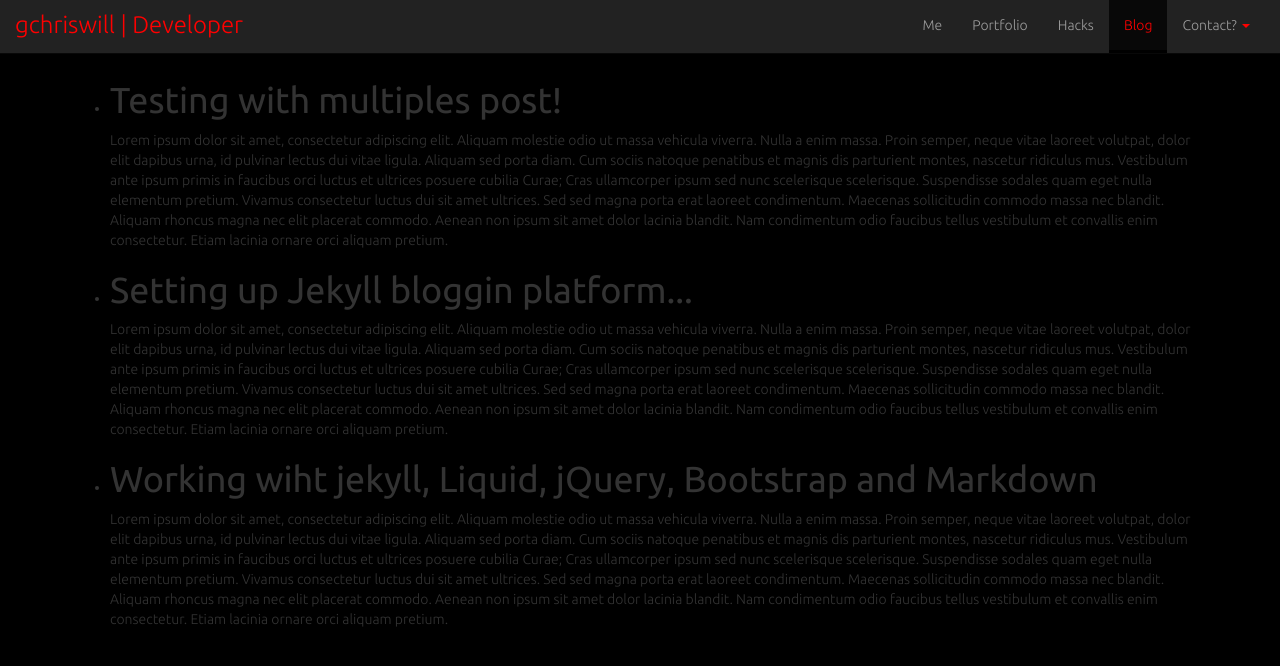
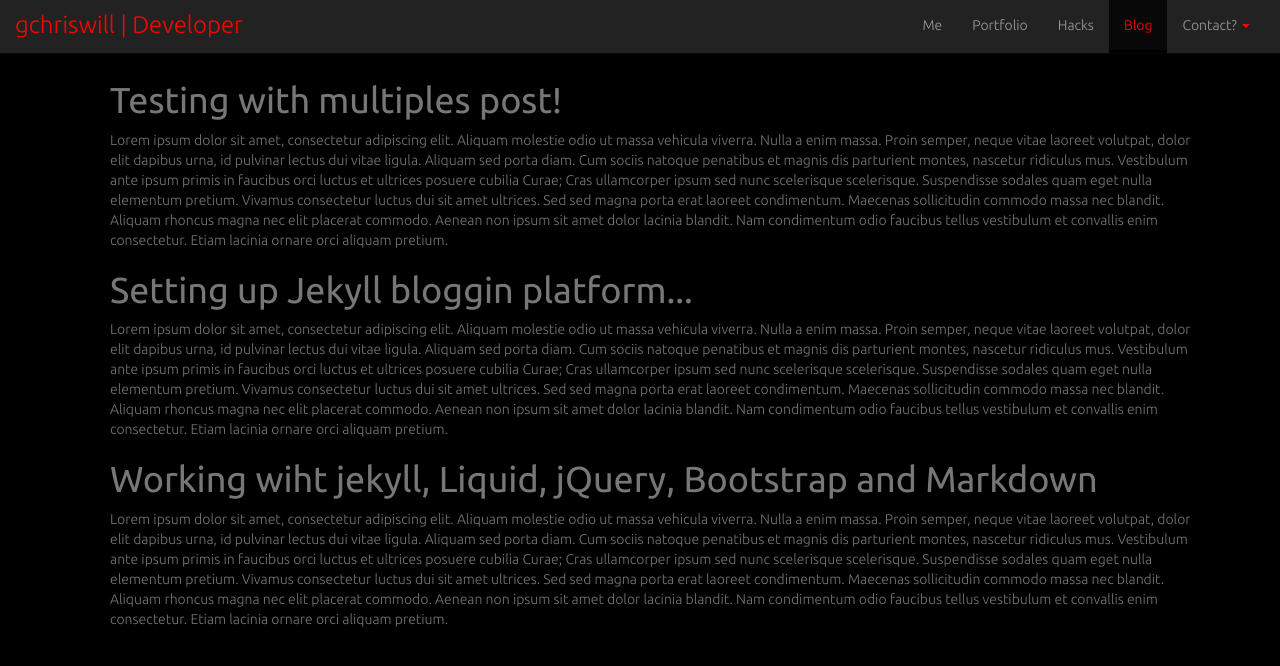
Before and after one commit to gchriswill/gchriswill.github.io, a Jekyll site: the page built from blog.html, in a window 1280 px wide. Shown: the top 666 px of the page. Built offline with Jekyll 4.4.1, drawn with Linux system fonts in a browser that asks for light colours; nearby versions of some CDN libraries; Markdown is read by kramdown in place of the engine named in the settings.

Commit message:
Removing list style points

```diff
--- a/blog.html
+++ b/blog.html
@@ -11,11 +11,11 @@ meta: gchriswill's Timeline
 
 		{% for posts in site.posts %}
 
-			<li>
+			<li style="">
 				<div>
-					<h1>{{posts.title}}</h1>
+					<h1 class="text-muted" >{{posts.title}}</h1>
 
-					<p>{{posts.meta}}</p>
+					<p class="text-muted" >{{posts.meta}}</p>
 				<div>
 			</li>
 
--- a/css/meStyles.css
+++ b/css/meStyles.css
@@ -34,6 +34,10 @@ a {
 a.twitter_link:hover {
 	color: red;
 	font-size: 30px;
+}
+
+li {
+	list-style: none;
 }
 /* End of global default */
 
```
